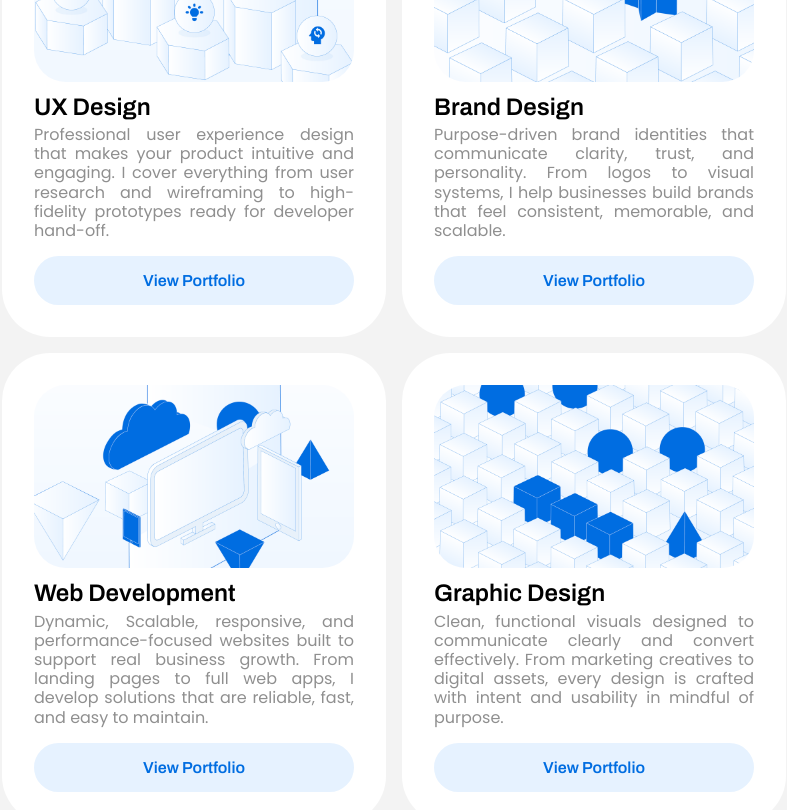
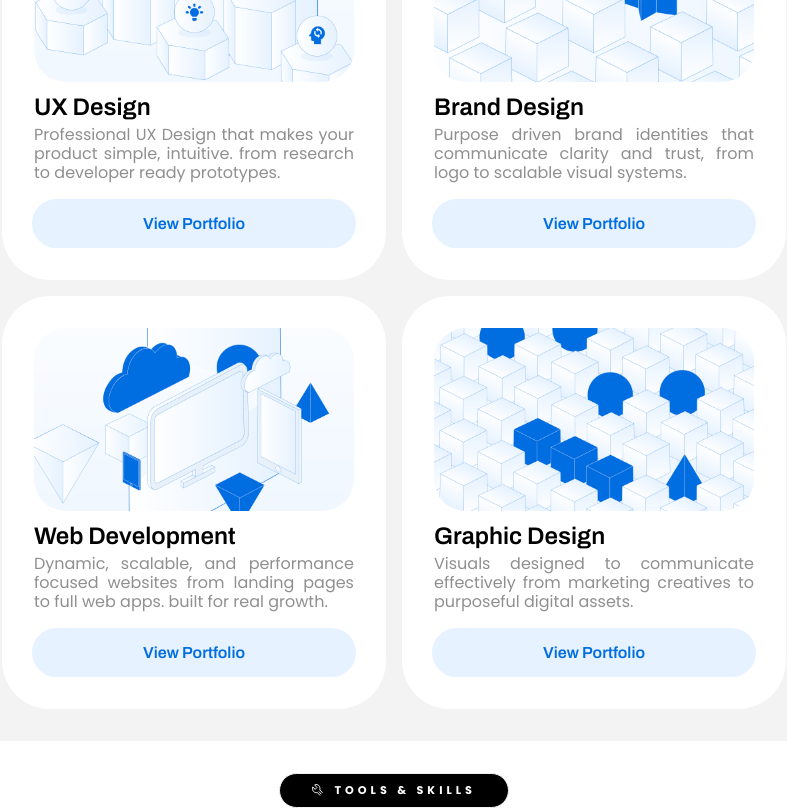
Before and after one commit to DhanushGopi/DhanushGopi.github.io, a React (Create React App) app: page / in a window 1280 px wide. Shown: the part 1140-1950 px from the top of the page, without its empty margins (246-1033 px from the left). Built offline with nearby package versions, Linux system fonts and the light colour scheme.

Commit message:
updating the broken links

```diff
--- a/src/App.css
+++ b/src/App.css
@@ -411,7 +411,7 @@ font-weight: 400;
 }
 
 .servicecard-btn{
-  width:320px;
+  width:260px;
   display: flex;
   justify-content:center;
   align-items: center;
@@ -423,6 +423,7 @@ font-weight: 400;
   border-radius: 6rem;
   transition: 0.5s;
   border: none;
+  text-decoration: none;
 }
 
 .servicecard-btn:hover{
@@ -905,8 +906,7 @@ transition: 0.5s;
   display: flex;
   justify-content: flex-start;
   align-items: center;
-  column-gap:1rem;
-  padding: 0.5rem 0rem;
+  column-gap:0.5rem;
 }
 
 
@@ -1103,7 +1103,7 @@ transition: 0.5s;
 
 .clientlogo{
   width:8rem;
-  filter: grayscale(1);
+  filter: grayscale(0);
   scale: 0.9;
   transition: 0.5s;
 }
@@ -1316,7 +1316,7 @@ font-weight: 600;
 
 .clientlogo{
   width:8rem;
-  filter: grayscale(1);
+  filter: grayscale(0);
   scale: 0.9;
   transition: 0.5s;
 }
@@ -1555,7 +1555,7 @@ font-weight: 600;
 
 .clientlogo{
   width:10rem;
-  filter: grayscale(1);
+  filter: grayscale(0);
   scale: 0.9;
   transition: 0.5s;
 }
--- a/src/components/MyPortfolioCard.jsx
+++ b/src/components/MyPortfolioCard.jsx
@@ -14,11 +14,11 @@ export default function MyportfolioCard(props){
     <div className="myportfolio-card">
                     {props.chip}
                     <img src={props.img} alt="Project thumbnail" className='myportfolio-img'/>
+                    <div className="myportfolio-stacks">{props.stack}</div>
                     <div className="myportfolio-context">
                         <p className='myportfolio-title'>{props.title}</p>
                         <p className='myportfolio-subtitle'>{props.description}</p>
                     </div>
-                    <div className="myportfolio-stacks">{props.stack}</div>
                     <button onClick={viewPortfolio} className='myportfolio-btn'>Open Project</button>
     </div>
    )
--- a/src/components/NavbarBtns.jsx
+++ b/src/components/NavbarBtns.jsx
@@ -86,8 +86,8 @@ export default function NavbarBtns() {
             </HashLink>
 
             <HashLink
-                smooth to="/#clients"
-                className={`navbar-btn navbar-midbtn ${getActiveLine("/", "#clients")}`}
+                smooth to="/#service"
+                className={`navbar-btn navbar-midbtn ${getActiveLine("/", "#service")}`}
             >
                 Services
             </HashLink>
--- a/src/components/ServiceCard.jsx
+++ b/src/components/ServiceCard.jsx
@@ -2,6 +2,7 @@ import uxdesignthumbnail from '../assets/uxdesign.png';
 import branddesignthumbnail from '../assets/branddesign.png';
 import webdevthumbnail from '../assets/webdev.png';
 import graphicdesignthumbnail from '../assets/graphicdesign.png';
+import { HashLink } from 'react-router-hash-link';
 
 export default function ServiceCard(){
 
@@ -16,40 +17,68 @@ export default function ServiceCard(){
                     <div className="servicecard-context">
                         <p className='servicecard-title'>UX Design</p>
                         <p className='servicecard-subtitle'>
-                            Professional user experience design that makes your product intuitive and engaging. I cover everything from user research and wireframing to high-fidelity prototypes ready for developer hand-off.
+                            Professional UX Design that makes your product simple, intuitive. from research to developer ready prototypes.
                         </p>
                     </div>
-                    <button onClick={viewPortfolio} className='servicecard-btn'>View Portfolio</button>
+                    {/* <button onClick={viewPortfolio} className='servicecard-btn'>View Portfolio</button> */}
+                    {/* <HashLink smooth to="/portfolio#myportfolio" className='servicecard-btn'>View Portfolio</HashLink> */}
+                    <HashLink
+                            smooth
+                            to="/portfolio?filter=uxdesign#myportfolio"
+                            className='servicecard-btn'>
+                                View Portfolio
+                    </HashLink>
                 </div>
                 <div className="servicecard-box servicecard-two">
                     <img src={branddesignthumbnail} alt="uxdesign thumbnail" className='servicecard-img'/>
                     <div className="servicecard-context">
                         <p className='servicecard-title'>Brand Design</p>
                         <p className='servicecard-subtitle'>
-                           Purpose-driven brand identities that communicate clarity, trust, and personality. From logos to visual systems, I help businesses build brands that feel consistent, memorable, and scalable.
+                            Purpose driven brand identities that communicate clarity and trust, from logo to scalable visual systems.
                         </p>
                     </div>
-                    <button onClick={viewPortfolio} className='servicecard-btn'>View Portfolio</button>
+                    {/* <button onClick={viewPortfolio} className='servicecard-btn'>View Portfolio</button> */}
+                    {/* <HashLink smooth to="/portfolio#myportfolio" className='servicecard-btn'>View Portfolio</HashLink> */}
+                    <HashLink
+                        smooth
+                        to="/portfolio?filter=branddesign#myportfolio"
+                        className='servicecard-btn'>
+                        View Portfolio
+                    </HashLink>
                 </div>
                 <div className="servicecard-box servicecard-three">
                     <img src={webdevthumbnail} alt="uxdesign thumbnail" className='servicecard-img'/>
                     <div className="servicecard-context">
                         <p className='servicecard-title'>Web Development</p>
                         <p className='servicecard-subtitle'>
-                            Dynamic, Scalable, responsive, and performance-focused websites built to support real business growth. From landing pages to full web apps, I develop solutions that are reliable, fast, and easy to maintain.
+                            Dynamic, scalable, and performance focused websites from landing pages to full web apps. built for real growth.
                         </p>
                     </div>
-                    <button onClick={viewPortfolio} className='servicecard-btn'>View Portfolio</button>
+                    {/* <button onClick={viewPortfolio} className='servicecard-btn'>View Portfolio</button> */}
+                    {/* <HashLink smooth to="/portfolio#myportfolio" className='servicecard-btn'>View Portfolio</HashLink> */}
+                    <HashLink
+                        smooth
+                        to="/portfolio?filter=webdev#myportfolio"
+                        className='servicecard-btn'>
+                        View Portfolio
+                    </HashLink>
                 </div>
                 <div className="servicecard-box servicecard-four">
                     <img src={graphicdesignthumbnail} alt="uxdesign thumbnail" className='servicecard-img'/>
                     <div className="servicecard-context">
                         <p className='servicecard-title'>Graphic Design</p>
                         <p className='servicecard-subtitle'>
-                            Clean, functional visuals designed to communicate clearly and convert effectively. From marketing creatives to digital assets, every design is crafted with intent and usability in mindful of purpose.
+                         Visuals designed to communicate effectively from marketing creatives to purposeful digital assets.
                         </p>
                     </div>
-                    <button onClick={viewPortfolio} className='servicecard-btn'>View Portfolio</button>
+                    {/* <button onClick={viewPortfolio} className='servicecard-btn'>View Portfolio</button> */}
+                    {/* <HashLink smooth to="/portfolio#myportfolio" className='servicecard-btn'>View Portfolio</HashLink> */}
+                    <HashLink
+                        smooth
+                        to="/portfolio?filter=graphicdesign#myportfolio"
+                        className='servicecard-btn'>
+                        View Portfolio
+                    </HashLink>
                 </div>
             </div>
     )
--- a/src/sections/FooterSec.jsx
+++ b/src/sections/FooterSec.jsx
@@ -10,8 +10,8 @@ export default function FooterSec(){
         navigate('/#navbar');
     }
 
-    const viewPortfolio = () =>{
-        window.open("https://dhanushgopi.github.io/portfolio", "_blank", "noopener,noreferrer");
+    const viewMyresume = () =>{
+        window.open("https://drive.google.com/drive/folders/19DiBZWSsP6H7-gpuaiwaE2qGN_a9CDgl", "_blank", "noopener,noreferrer");
     }
 
 
@@ -28,6 +28,7 @@ export default function FooterSec(){
                             <a href="https://www.instagram.com/dhanushgopi.in" className='footer-hyperlink'>Instagram</a>
                             <a href="https://x.com/dhanushgopi_inn" className='footer-hyperlink'>X</a>
                             <a href="https://www.linkedin.com/in/dhanushgopi/" className='footer-hyperlink'>LinkedIn</a>
+                            <button onClick={viewMyresume} className='footer-hyperlink'>My Resume</button>
                         </div>
                         <p className='email'>Reach Me : reachdhanushgopi@gmail.com</p>
                     </div>
@@ -37,7 +38,6 @@ export default function FooterSec(){
                             <HashLink smooth to="/#herosec" className='footer-hyperlink'>Home  </HashLink>
                             {/* <button onClick={viewPortfolio} className='footer-hyperlink'>Portfolio</button> */}
                             <HashLink smooth to="/portfolio#myportfolio" className='footer-hyperlink'>Portfolio  </HashLink>
-                            {/* <button onClick={gotoTerms} className='footer-hyperlink'>Terms</button> */}
                             <HashLink smooth to="/terms#myterms" className='footer-hyperlink'>Terms  </HashLink>
                         </div>
                         <p className='email'>2026 © DHANUSH GOPI</p>
--- a/src/sections/MyTerms.jsx
+++ b/src/sections/MyTerms.jsx
@@ -1,3 +1,4 @@
+import { HashLink } from "react-router-hash-link";
 import howiworkthumbnail from "../assets/mytermsthumbnail.svg"
 import SecBtn from "../components/SecBtn";
 
@@ -29,7 +30,8 @@ export default function MyTerms(){
                 {/* </div> */}
             {/* </div> */}
             <div className="myterms-btns">
-                <TrioBtn extlink={viewPortfolio} btntext="Cancel"/>
+                {/* <TrioBtn extlink={viewPortfolio} btntext="Cancel"/> */}
+                <HashLink smooth to="/#herosec" className='triobtn'>Cancel</HashLink>
                 <SecBtn extlink={viewPortfolio} btntext="Agree"/>
             </div>
         </div>
--- a/src/sections/TrustedClients.jsx
+++ b/src/sections/TrustedClients.jsx
@@ -5,7 +5,7 @@ import kgaslogo from '../assets/kgaslogo.svg'
 export default function TrustedClients(){
 
     const gotoClient1 = () => {
-        window.open("https://linktr.ee/soulsatisfied_in", "_blank", "noopener,noreferrer");
+        window.open("https://www.instagram.com/soulsatisfied_in", "_blank", "noopener,noreferrer");
     };
     const gotoClient2 = () => {
         window.open("https://www.youtube.com/@designordinary_in", "_blank", "noopener,noreferrer");
```
Also changed, not shown: src/sections/MyPortfolio.jsx (+83 -1 lines), src/assets/thumbnails/bc60.png.
